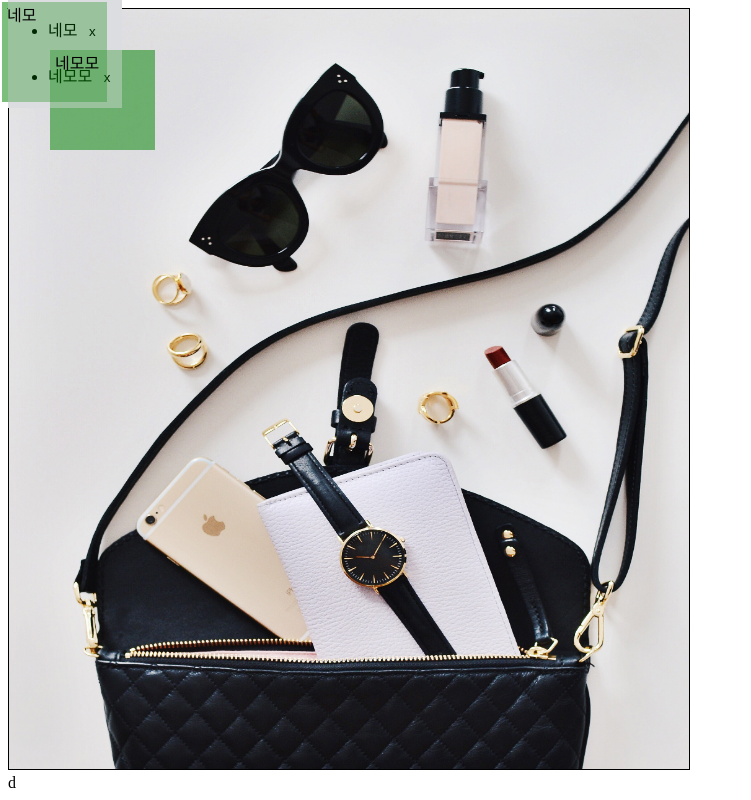
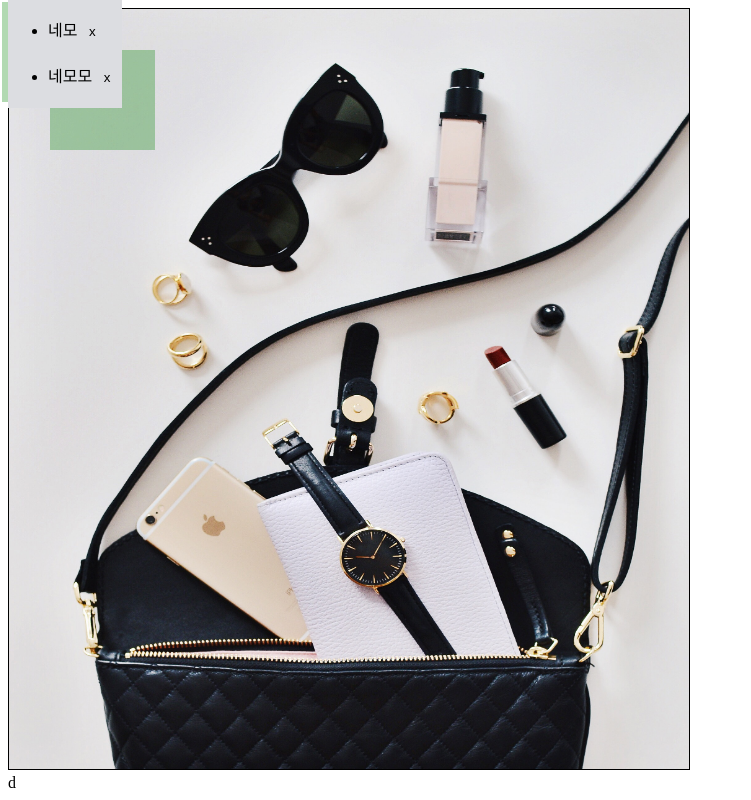
Before and after one commit to wanted-Team4/wanted-codestates-project-4-5, a React (Create React App) app: page /question2 in a window 1280 px wide. Shown: the whole page, without its empty margins (0-751 px from the left). Built offline with nearby package versions, Linux system fonts and the light colour scheme.

Commit message:
Fix : Box 중복생성 수정

```diff
--- a/src/components/ItemCanvas.js
+++ b/src/components/ItemCanvas.js
@@ -9,7 +9,7 @@ import {
 import useInput from "../hooks/useInput";
 import { bindActionCreators } from "redux";
 import Background from '../images/fashion-unsplash.jpg'
-
+import shortid from "shortid";
 
 const Canvas = styled.canvas`
   width: 680px;
@@ -37,28 +37,33 @@ const Bord = styled.div`
 
 const ItemCanvas = () => {
   const [color, setColor] = useState("rgba(238, 75, 43, 0.2)");
-  const [data, , setData] = useInput({ x: 0, y: 0, width: 0, height: 0 });
+  const [data, , setData] = useInput({}); // Box생성 데이터
   const [text, setText] = useState("");
-  const [startXY, setStartXY] = useState([0, 0]);
-  let endXY = [0, 0];
-  const [painting, setPainting] = useState(false);
+  const [startXY, setStartXY] = useState([0, 0]); // 그리기 시작 지점
+  let endXY = [0, 0]; // 그리기 종료 지점
+  const [painting, setPainting] = useState(false); // 그리기 여부 판단
   const pixelData = useSelector((state) => state.Coordinate.coordinate);
   const dispatch = useDispatch();
 
+  // canvas 도화지 선언
   const canvasRef = useRef(null);
   let ctx = useRef(null);
+  // 도형그리기 펜 설정
   if (canvasRef.current) {
     ctx = canvasRef.current.getContext("2d");
-    ctx.strokeStyle = color;
-    ctx.fillStyle = color;
-    ctx.lineWidth = 2.5;
+    ctx.strokeStyle = color;  // 윤곽선 색
+    ctx.fillStyle = color;  //  채우기 색
+    ctx.lineWidth = 2.5; // 선 두께
   }
 
   useEffect(() => {
-    if (painting) ctx.beginPath();
-    if (!(data.width <= 30 || data.height <= 30))
+    if (!data.id) return;
+    if (painting) ctx.beginPath();  // 그리기 시작지점 초기화
+    // 박스가 특정크기 이상이면 생성
+    if (!(data.width <= 30 || data.height <= 30)){
       dispatch(addCoordinateAction(data));
-    setText(text);
+    }
+    setData({});
   }, [data, painting]);
 
   const startPainting = ({ nativeEvent }) => {
@@ -72,12 +77,13 @@ const ItemCanvas = () => {
     setPainting(false);
     endXY = [nativeEvent.offsetX, nativeEvent.offsetY];
     ctx.clearRect(0, 0, ctx.canvas.width, ctx.canvas.height);
-    ctx.closePath();
     setData({
       x: startXY[0] + 9 ,
       y: startXY[1] + 9 ,
       width: endXY[0] - startXY[0] - 5,
       height: endXY[1] - startXY[1],
+      id: shortid.generate(),
+      text: 'text',
     });
     let confirmText = prompt();
     return setText(confirmText);
@@ -106,6 +112,8 @@ const ItemCanvas = () => {
         y: startXY[1] + 9 ,
         width: x >= 672 ? 676 - startXY[0] : endXY[0] - startXY[0],
         height: x >= 672 ? endXY[1] - startXY[1] : 760 - startXY[1],
+        id: shortid.generate(),
+        text: 'text',
       })
     }
   };
@@ -118,7 +126,7 @@ const ItemCanvas = () => {
   return (
     <section>
       {pixelData.map((element, index) =>
-        <ItemBox key={index} name="watch" x={element.x} y={element.y} w={element.width} h={element.height}></ItemBox>
+        <ItemBox key={index} id={element.id} name={element.text} x={element.x} y={element.y} w={element.width} h={element.height}></ItemBox>
       )}
       <Canvas
         ref={canvasRef}
@@ -140,17 +148,6 @@ const ItemCanvas = () => {
           );
         })}
       </Bord>
-      {pixelData.map((element, index) => (
-        <ItemBox
-          key={index}
-          name={element.text}
-          x={element.x}
-          y={element.y}
-          w={element.width}
-          h={element.height}
-          onRemove={onRemove}
-        ></ItemBox>
-      ))}
     </section>
   );
 };
```
